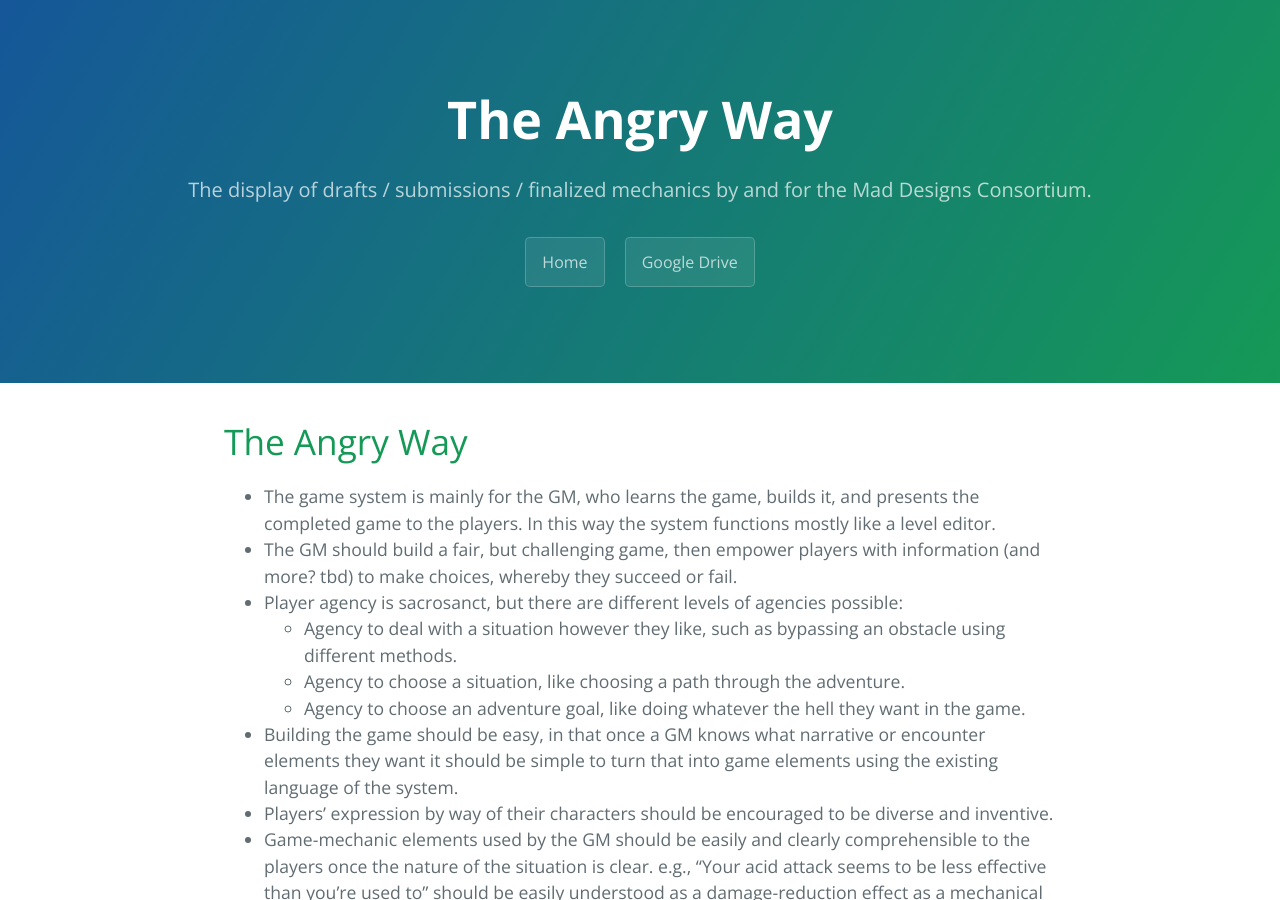
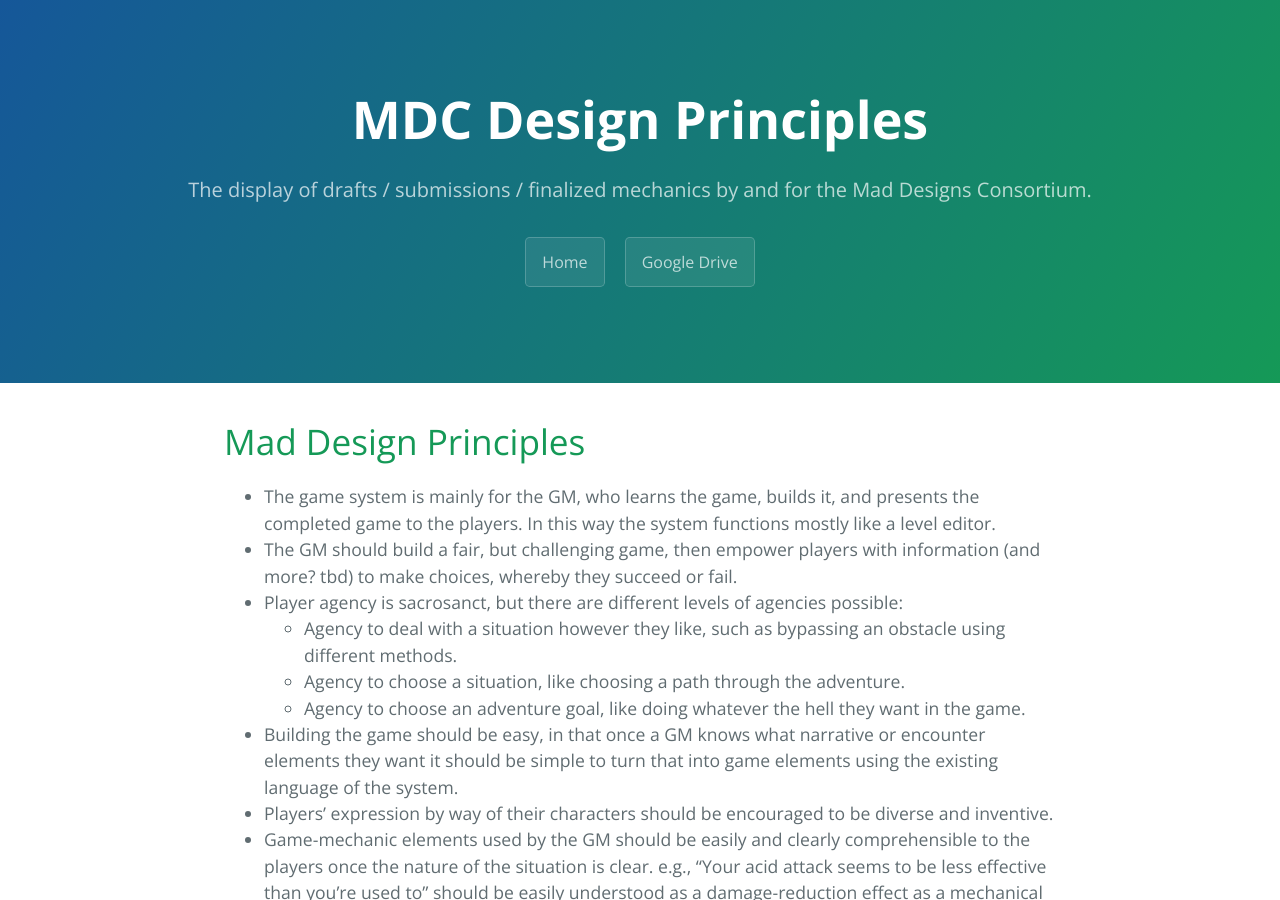
Before and after one commit to angry-school-hack/angry-school-hack.github.io, a Jekyll site: the page built from _posts/2020-10-18-mdc-principles.md, in a window 1280 px wide and 900 px high. Built offline with Jekyll 4.4.1, drawn with Linux system fonts in a browser that asks for light colours.

Commit message:
Renamed Angry Way

```diff
--- a/_posts/2020-10-18-angry-way.md
+++ b/_posts/2020-10-18-mdc-principles.md
@@ -1,12 +1,12 @@
 ---
 layout: page
-title: The Angry Way
+title: MDC Design Principles
 author: sysangrymin
 categories: [updates]
-excerpt: A summary of what the Angry Way means for MDC members
+excerpt: A summary of design principles
 ---
 
-# The Angry Way
+# Mad Design Principles
 * The game system is mainly for the GM, who learns the game, builds it, and presents the completed game to the players. In this way the system functions mostly like a level editor.
 * The GM should build a fair, but challenging game, then empower players with information (and more? tbd) to make choices, whereby they succeed or fail.
 * Player agency is sacrosanct, but there are different levels of agencies possible:
```
